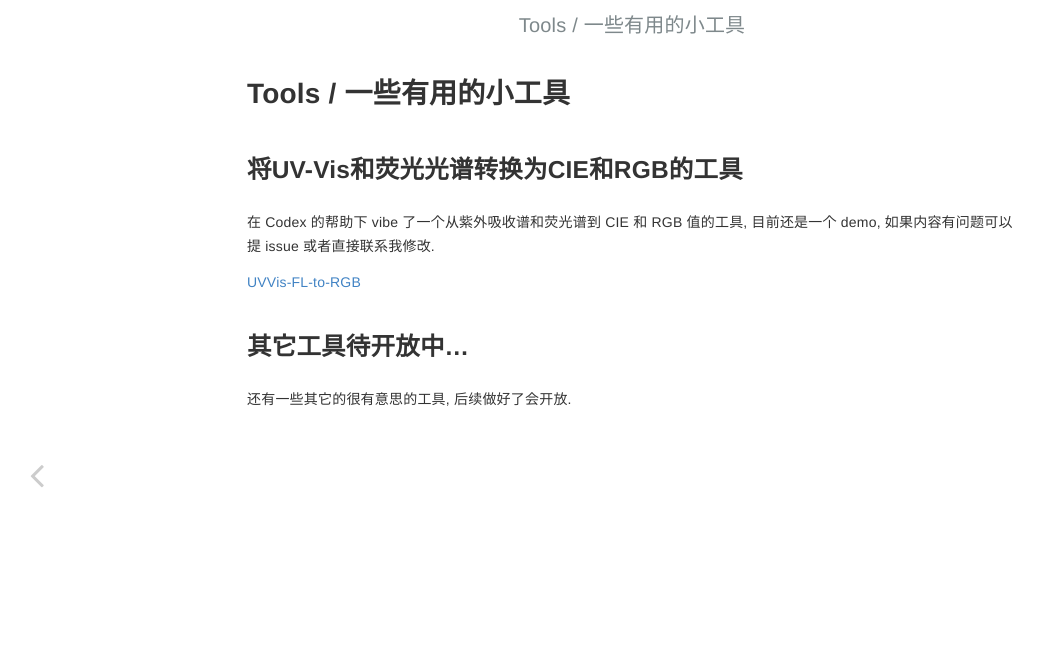
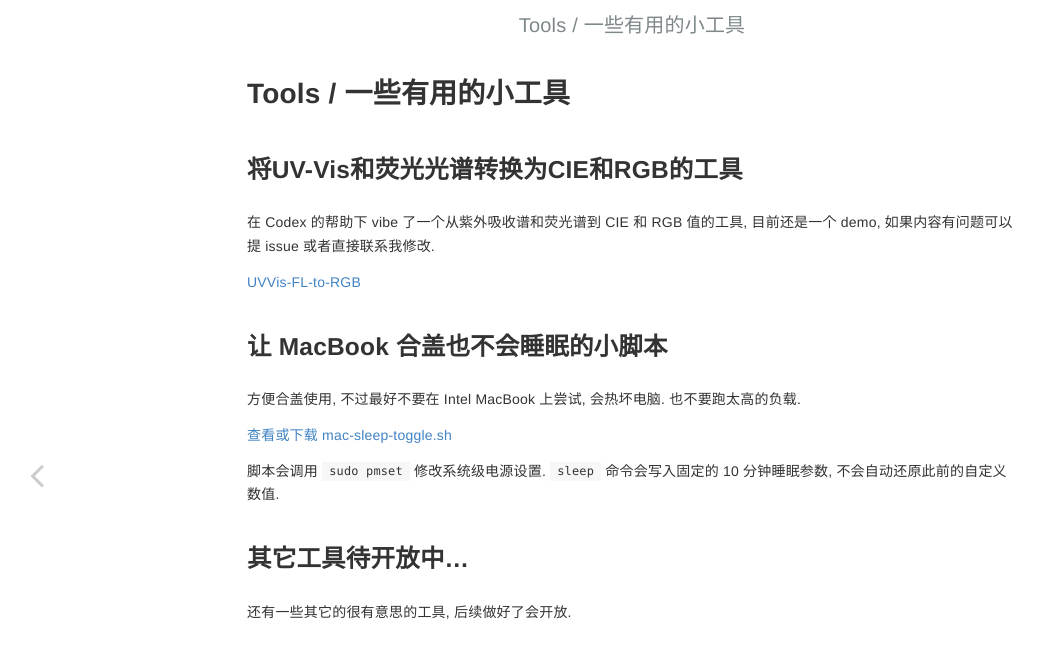
Before and after one commit to tkaray/tkaray.github.io, a Jekyll site: the page built from _pages/02 pages.md, in a window 1280 px wide. Shown: the top 658 px of the page, without its empty margins (8-1050 px from the left). Built offline with Jekyll 4.4.1, drawn with Linux system fonts in a browser that asks for light colours.

Commit message:
Add Mac sleep toggle script

```diff
--- a/_pages/02 pages.md
+++ b/_pages/02 pages.md
@@ -11,6 +11,15 @@ date:  2026-07-27
 
 [UVVis-FL-to-RGB](https://tkaray.github.io/UVVis-FL-to-RGB/)
 
+
+## 让 MacBook 合盖也不会睡眠的小脚本
+
+方便合盖使用, 不过最好不要在 Intel MacBook 上尝试, 会热坏电脑. 也不要跑太高的负载.
+
+[查看或下载 mac-sleep-toggle.sh]({{ '/assets/scripts/mac-sleep-toggle.sh' | relative_url }})
+
+脚本会调用 `sudo pmset` 修改系统级电源设置. `sleep` 命令会写入固定的 10 分钟睡眠参数, 不会自动还原此前的自定义数值.
+
 ## 其它工具待开放中...
 
 还有一些其它的很有意思的工具, 后续做好了会开放.
```
Also changed, not shown: 1 other file.
